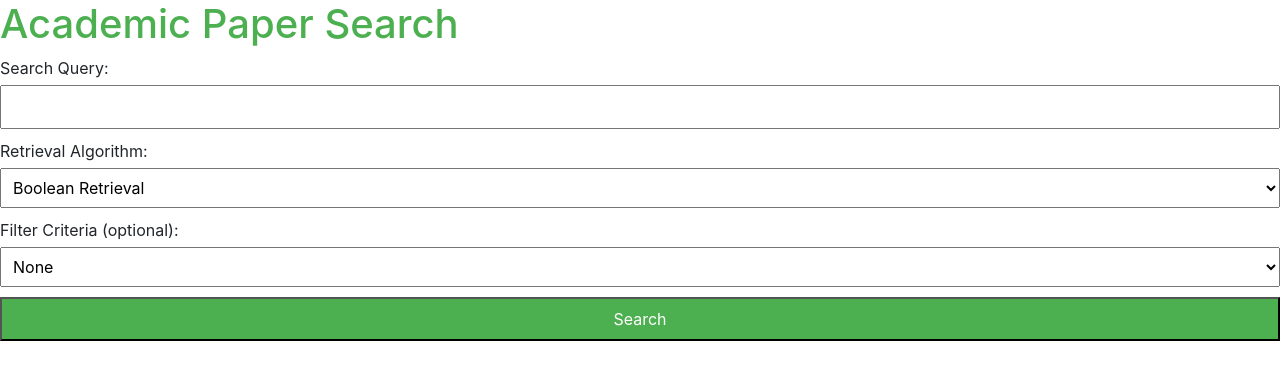
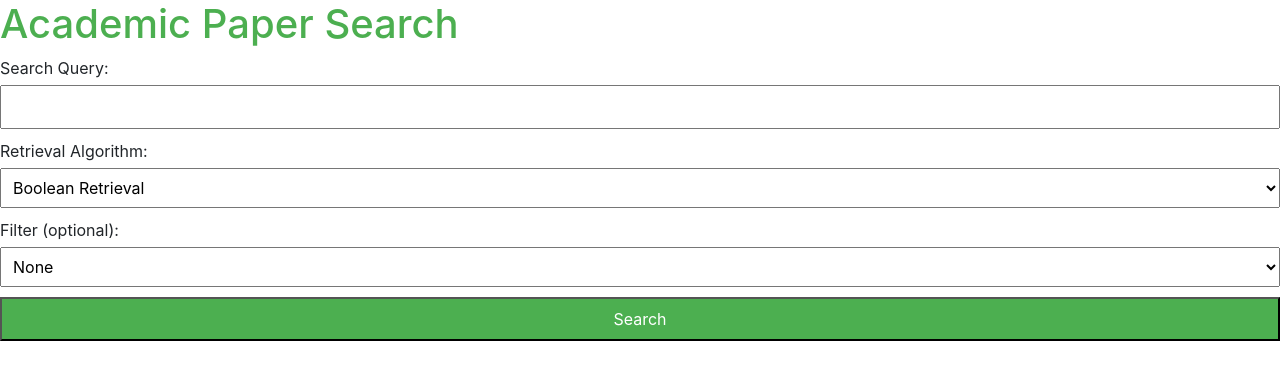
Before and after one commit to MelinaMoraiti/Paper-Search-Engine, a Flask app: page / in a window 1280 px wide. Shown: the top 380 px of the page. Run offline with Flask 3, Linux system fonts and the light colour scheme; parts of the project's set-up code (start-up, migrations or seed data) failed here and were passed over; some libraries are stand-ins or nearby versions.

Commit message:
Change filter label

```diff
--- a/sources/templates/search_form.html
+++ b/sources/templates/search_form.html
@@ -20,7 +20,7 @@
             <option value="okapiBM25">Okapi BM25</option>
         </select>
         <br>
-        <label for="filter_criteria">Filter Criteria (optional):</label>
+        <label for="filter_criteria">Filter (optional):</label>
         <select name="filter_criteria" id="filter_criteria">
             <option value="none">None</option>
             <option value="Authors">Author</option>
```
